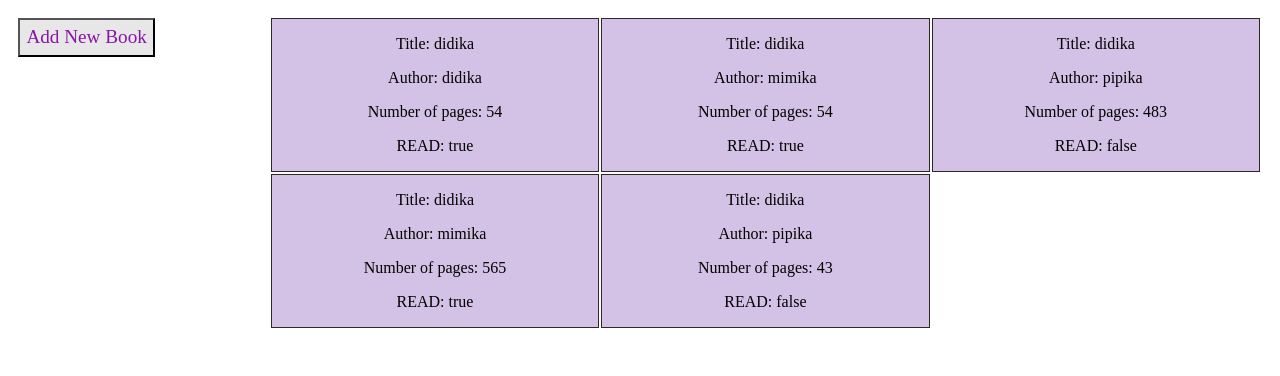
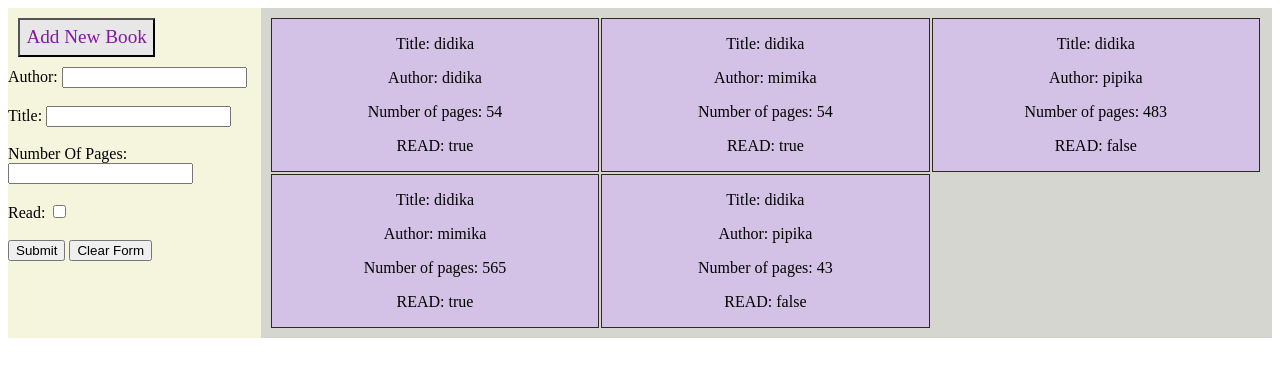
Before and after one commit to MarijaAvramovic/project-library, a plain HTML site: page index.html in a window 1280 px wide. Drawn offline with Linux system fonts and the light colour scheme.

Commit message:
user can add book to library

```diff
--- a/index.html
+++ b/index.html
@@ -13,15 +13,25 @@
 
   <div class="aside">
     <button class="btn" >Add New Book</button>
-    <form id="form" class="invisible" action="/submit-form" method="post">
-  <!-- Input elements will go here -->
-  <label for="username">Username:</label>
-  <input type="text" id="username" name="username" /><br /><br />
 
-  <label for="password">Password:</label>
-  <input type="password" id="password" name="password" /><br /><br />
+    <form id="form"  action="/submit-form" method="post">
+   <!-- class="invisible" -->
 
-  <input type="submit" value="Submit" />
+  <label for="author">Author:</label>
+  <input type="text" id="author" name="author" /><br /> <br />
+
+  <label for="title">Title:</label>
+  <input type="text" id="title" name="title" /><br /> <br />
+
+  <label for="numOfPages">Number Of Pages:</label>
+  <input type="text" id="numOfPages" name="numOfPages" /><br /> <br />
+
+   <label for="isRead">Read:</label>
+  <input type="checkbox" id="isRead" name="isRead" /><br /> <br />
+
+        <button id="btnSaveBook" type="submit">Submit</button>
+        <input type="reset" value="Clear Form">
+
 </form>
 </div>
   <div class="main"> <div class="container"></div></div>
--- a/main.js
+++ b/main.js
@@ -3,6 +3,7 @@ let myLibrary = [];
 const container = document.querySelector('.container');
 const form = document.querySelector('#form');
 const btn = document.querySelector('.btn');
+const btnSaveBook = document.querySelector('#btnSaveBook');
 
 function Book(author, title, numberOfPages, isRead) {
      if (!new.target) {
@@ -26,41 +27,52 @@ function addBookToLibrary(author, title, numberOfPages, isRead) {
    addBookToLibrary("pipika", "didika", 483, false);
     addBookToLibrary("mimika", "didika", 565, true);
    addBookToLibrary("pipika", "didika", 43, false);
-console.log(myLibrary);
 
-myLibrary.forEach(booky => {
-  console.log(booky);
-      let newDiv = document.createElement('div');
+
+
+function displayBook(author, title, numOfPages, isRead) {
+  let newDiv = document.createElement('div');
       newDiv.classList.add('card');
       let authorParagraph = document.createElement('p');
-      authorParagraph.textContent =  `Author: ${booky.author}` ;
+      authorParagraph.textContent =  `Author: ${author}` ;
       let titleParagraph = document.createElement('p');
-      titleParagraph.textContent =  `Title: ${booky.title}` ;
+      titleParagraph.textContent =  `Title: ${title}` ;
       let pagesParagraph = document.createElement('p');
-      pagesParagraph.textContent =  `Number of pages: ${booky.numberOfPages}` ;
+      pagesParagraph.textContent =  `Number of pages: ${numOfPages}` ;
       let isReadParagraph = document.createElement('p');
-      isReadParagraph.textContent =  `READ: ${booky.isRead}` ;
+      isReadParagraph.textContent =  `READ: ${isRead}` ;
       newDiv.appendChild(titleParagraph);
       newDiv.appendChild(authorParagraph);
       newDiv.appendChild(pagesParagraph);
       newDiv.appendChild(isReadParagraph);
       container.appendChild(newDiv);
+}
 
-});
+    myLibrary.forEach(booky => {
+      displayBook(booky.author, booky.title, booky.numberOfPages, booky.isRead);
+
+    });
 
 console.log(myLibrary[1].id);
 
 
 btn.addEventListener('click', function() {
-  // Option 1: Add a class
-  // myElement.classList.add('new-class');
 
-  // Option 2: Remove a class
   form.classList.remove('invisible');
 
-  // Option 3: Toggle a class (adds if not present, removes if present)
-  // myElement.classList.toggle('another-class');
+});
 
-  // Option 4: Replace a class
-  // myElement.classList.replace('old-class', 'updated-class');
+form.addEventListener('submit', function(event) {
+  event.preventDefault();
+
+  const newAuthor = document.getElementById('author').value;
+  const newTitle = document.getElementById('title').value;
+  const newNumOfPages = document.getElementById('numOfPages').value;
+  const newIsRead = document.getElementById('isRead').checked;
+
+  addBookToLibrary(newAuthor, newTitle, newNumOfPages, newIsRead);
+
+   displayBook(newAuthor, newTitle, newNumOfPages, newIsRead);
+
+
 });
--- a/styles.css
+++ b/styles.css
@@ -4,12 +4,18 @@ body{
     grid-template-columns: 20% 1fr;
 
 }
-
+.aside{
+    background-color: rgb(245, 245, 222);
+}
+.main{
+    background-color: rgb(214, 214, 209);
+}
 .container {
     display: flex;
     flex-wrap: wrap;
     gap: 2px;
     margin: 10px;
+
 }
 .card{
     background-color: rgb(211, 194, 229);
```
Also changed, not shown: 1 other file.
